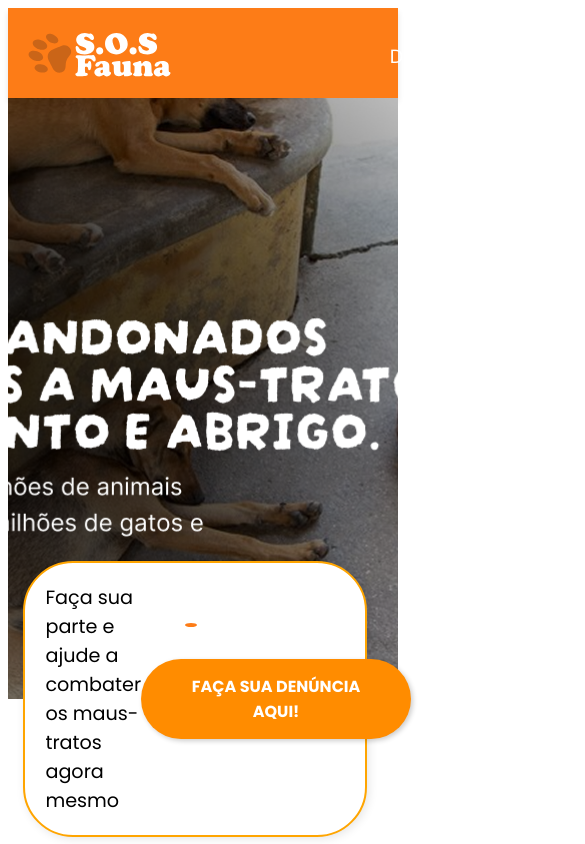
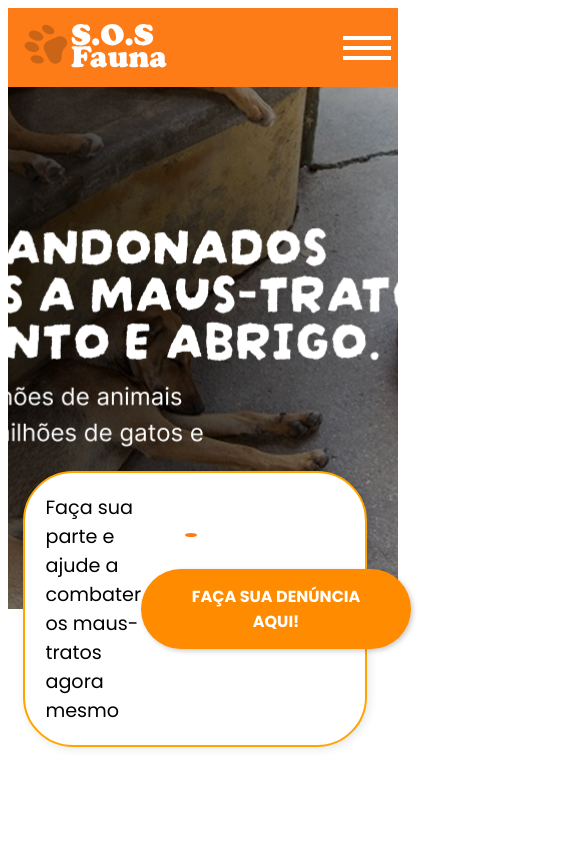
Before and after one commit to SOS-Fauna/front-end, a React app: page / in a window 390 px wide. Shown: the top 844 px of the page, 585 px wide, since content can reach past the window. Built offline with nearby package versions, Linux system fonts and the light colour scheme; the HTML template or start-up script is replaced by a standard one.

Commit message:
Ajustes de responsividade do Header e na tela home ajustes de escrita no código

```diff
--- a/src/components/Header.jsx
+++ b/src/components/Header.jsx
@@ -1,34 +1,61 @@
-import logo from "../assets/logo.svg"
-import iconperfil from "../assets/iconperfil.svg"
-import "../styles/header.css"
+import React, { useState, useEffect } from "react";
 
+import logo from "../assets/logo.svg";
+import iconperfil from "../assets/iconperfil.svg";
+import "../styles/header.css";
 
 import { Link } from "react-router-dom";
 
 export default function Header() {
+  const [openMenuHamb, setOpenMenuHamb] = useState(false);
+  const resetMenu = () => {
+    setOpenMenuHamb(false);
+  };
+
+  useEffect(() => {
+    window.addEventListener("resize", resetMenu);
+    window.addEventListener("scroll", resetMenu);
+  }, []);
+
+  const clickMenu = () => {
+    setOpenMenuHamb(!openMenuHamb);
+  };
+
   return (
     <header id="header">
       <nav className="nav-bar">
-        <Link to="/">
+        <Link to="/" className="linkLogo" onClick={resetMenu}>
           <img src={logo} alt="Descrição da imagem" />
         </Link>
+        <div onClick={clickMenu}>
+          <div className="menu-hamb">
+            <div className={openMenuHamb ? "barra1-ative" : "barra1"}></div>
+            <div className={openMenuHamb ? "barra2-ative" : "barra2"}></div>
+            <div className={openMenuHamb ? "barra3-ative" : "barra3"}></div>
+          </div>
+          <ul className={openMenuHamb ? "nav-list on" : "nav-list"}>
+            <li className="nav-item">
+              <Link to="/Denuncie">Denuncie Aqui</Link>
+            </li>
+            <li className="nav-item">
+              <Link to="/Ong">Encontre uma Ong</Link>
+            </li>
+            <li className="nav-item">
+              <Link to="/QuemSomos">Quem Somos</Link>
+            </li>
+            <li className="nav-item">
+              <Link to="/Adocao">Adoção</Link>
+            </li>
+            <li className="nav-item">
+              <Link to="/Veterinario">Atendimento Veterinário</Link>
+            </li>
+          </ul>
+        </div>
 
-        {/* <img src={logo} alt="" /> */}
-        <ul className="nav-list">
-          <li className="nav-item"><Link to="/" ></Link></li>
-          <li className="nav-item"><Link to="/Denuncie" >Denuncie Aqui</Link></li>
-          <li className="nav-item"><Link to="/Ong" >Encontre uma Ong</Link></li>
-          <li className="nav-item"><Link to="/QuemSomos" >Quem Somos</Link></li>
-          <li className="nav-item"><Link to="/Adocao" >Adoção</Link></li>
-          <li className="nav-item"><Link to="/Veterinario" >Atendimento Veterinário</Link></li>
-
-
-
-
-        </ul>
-        <img src={iconperfil} alt="" />
+        <div className="iconePerfil">
+          <img src={iconperfil} alt="" />
+        </div>
       </nav>
     </header>
-  )
-
+  );
 }
--- a/src/pages/Home.jsx
+++ b/src/pages/Home.jsx
@@ -1,6 +1,6 @@
 import Slider from "../components/Slider";
 import "../styles/home.css"
-import banner  from "../assets/bannerFoto.png"
+import banner from "../assets/bannerFoto.png"
 import { useEffect } from "react";
 
 export default function Home() {
@@ -10,19 +10,19 @@ export default function Home() {
       document.body.style.overflowX = "auto"; // Restaura o padrão ao desmontar
     };
   }, []);
-  return( <>
+  return (<>
     <Slider />
     <section id="denuncia-container">
       <p className="estilo-paragrafo">Faça sua parte e ajude a combater os maus-tratos agora mesmo</p>
-        <a href="#" class="denuncia-btn">FAÇA SUA DENÚNCIA AQUI!</a>
+      <a href="#" className="denuncia-btn">FAÇA SUA DENÚNCIA AQUI!</a>
 
     </section>
     <section id="banner">
       <div className="container-banner">
-          <dv className="textos">
+        <div className="textos">
           <h1 className="titulo"><b>MAUS TRATOS <br></br>A ANIMAIS É CRIME!!</b></h1>
           <p className="estilo-paragrafo">A lei federal que protege os animais de maus-tratos é a Lei de Crimes Ambientais, nº 9.605/1998, e o artigo 225 da Constituição Federal Brasileira. O crime de maus-tratos é definido no artigo 32 da Lei de Crimes Ambientais, e a pena prevista é de detenção de 3 meses a 1 ano e multa. A pena pode ser aumentada de ⅓ a ⅙ em caso de morte do animal.</p>
-          </dv>
+        </div>
 
         <img src={banner} alt="Cão Marrom" />
       </div>
--- a/src/styles/header.css
+++ b/src/styles/header.css
@@ -1,29 +1,25 @@
-@import url('https://fonts.googleapis.com/css2?family=Poppins:ital,wght@0,100;0,200;0,300;0,400;0,500;0,600;0,700;0,800;0,900;1,100;1,200;1,300;1,400;1,500;1,600;1,700;1,800;1,900&display=swap');
-
+@import url("https://fonts.googleapis.com/css2?family=Poppins:ital,wght@0,100;0,200;0,300;0,400;0,500;0,600;0,700;0,800;0,900;1,100;1,200;1,300;1,400;1,500;1,600;1,700;1,800;1,900&display=swap");
 
 #header {
-  background-color: #FD7C17;
+  background-color: #fd7c17;
   color: white;
-  width: 100vw;  /* Garante que o fundo ocupe toda a tela */
-  min-width: 100%;
-  height: 90px;
-  box-shadow: 0 4px 6px rgba(0, 0, 0, 0.1);
+  width: 100vw;
+  z-index: 1;
+  position: fixed;
 }
 
 /*Adiciono estilo para navegação */
-
-#header .nav-bar {
+.nav-bar {
   margin: 0 auto;
   display: flex;
   justify-content: space-between;
   align-items: center;
-  padding: 16px 16px;
-  width: 1450px;
+  padding: 12px 12px;
+  width: 95vw;
 }
 
 /*Adiciono estilo  para ul */
-
-#header .nav-bar .nav-list {
+.nav-list {
   display: flex;
   justify-content: center;
   gap: 50px;
@@ -31,22 +27,20 @@
 }
 
 /*Adiciono estilo para tag a */
-
-#header .nav-bar .nav-list .nav-item a {
+.nav-item a {
   display: inline-block;
   padding: 2px 2px;
   border-radius: 50px;
   color: white;
-  font-size: 1.2rem;
+  font-size: clamp(16px, 1.2vw, 20px);
   /* font-weight: bold; */
   text-decoration: none;
   position: relative;
   transition: all 0.3s ease-in-out;
-  font-family:"Poppins", sans-serif; ;
+  font-family: "Poppins", sans-serif;
 }
 
 .nav-item a::before {
-  content: "";
   position: absolute;
   top: 50%;
   left: 50%;
@@ -61,3 +55,81 @@
 .nav-item a:hover::before {
   width: 120%;
 }
+.iconePerfil {
+  display: block;
+}
+
+.menu-hamb {
+  display: none;
+}
+
+.menu-hamb div {
+  background-color: #ffffff;
+  height: 4px;
+  width: 3rem;
+  margin: 6px auto;
+  transition-duration: 0.3s;
+}
+
+@media (max-width: 900px) {
+
+  @keyframes slideInTop {
+    from {
+      transform: translateY(-10%);
+      opacity: 0;
+    }
+    to {
+      transform: translateY(-20);
+      opacity: 1;
+    }
+  }
+
+  .barra1-ative {
+    transform: rotate(45deg) translate(1px, 7px);
+  }
+
+  .barra2-ative {
+    display: none;
+  }
+
+  .barra3-ative {
+    transform: rotate(-45deg) translate(-1px, -7px);
+  }
+
+  .iconePerfil {
+    display: none;
+  }
+
+  .nav-list {
+    display: none;
+  }
+
+  .nav-list.on {
+    background-color: #fd7c17;
+    flex-direction: column;
+   position: fixed;
+    top: 4.5rem;
+    right: 1rem;
+    border-radius: 8px;
+    box-shadow: 0 4px 6px rgba(0, 0, 0, 0.2);
+    text-align: center;
+    list-style: none;
+    padding: 1rem;
+    display: block;
+    animation: slideInTop 0.3s ease-out forwards;
+  }
+
+  .nav-list.on .nav-item {
+    padding: 0.5rem;
+  }
+
+  .menu-hamb {
+    display: block;
+  }
+}
+
+@media (max-width: 300px) {
+  .linkLogo {
+    display: none;
+  }
+}
```
Lines whose indentation alone changed are shown as unchanged.
